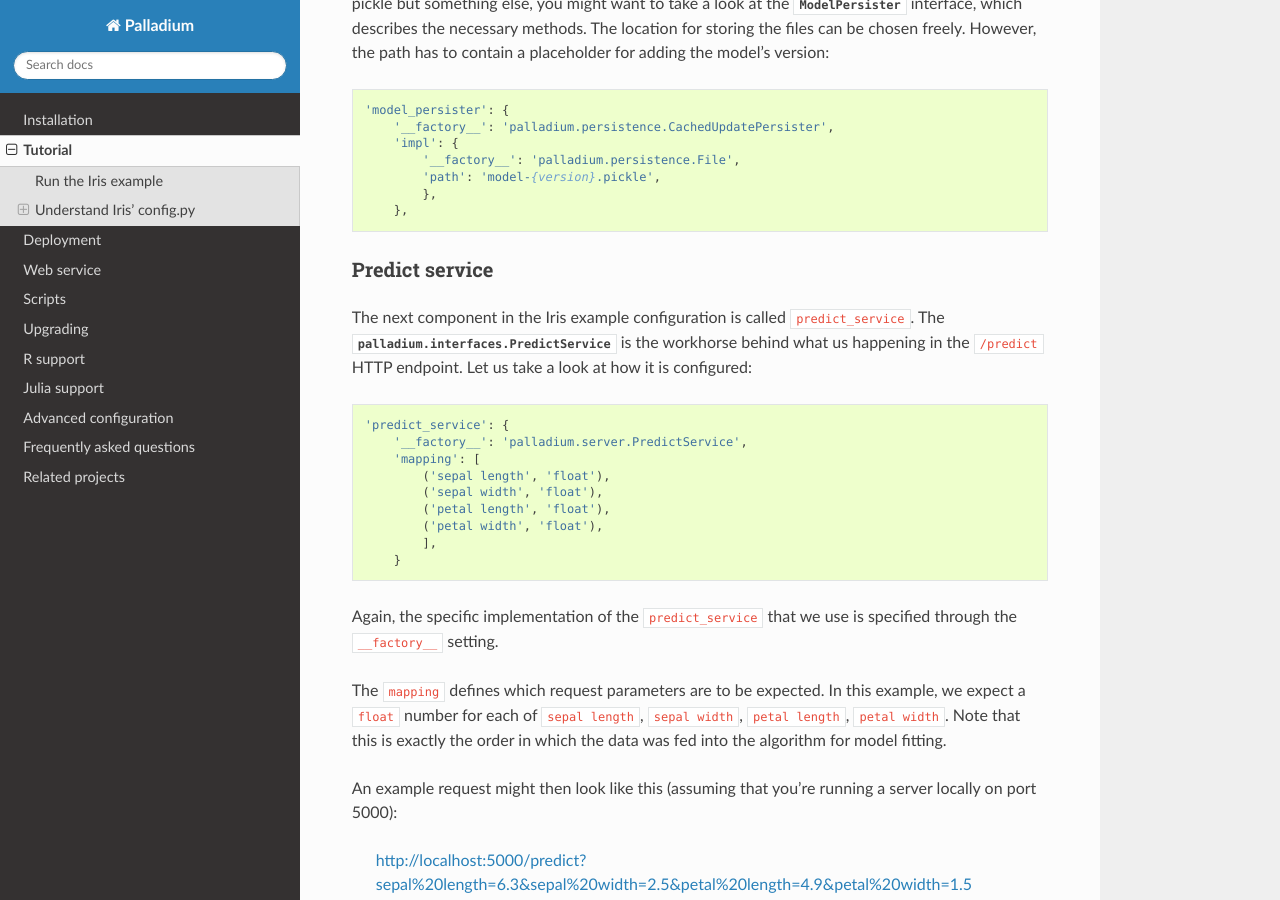
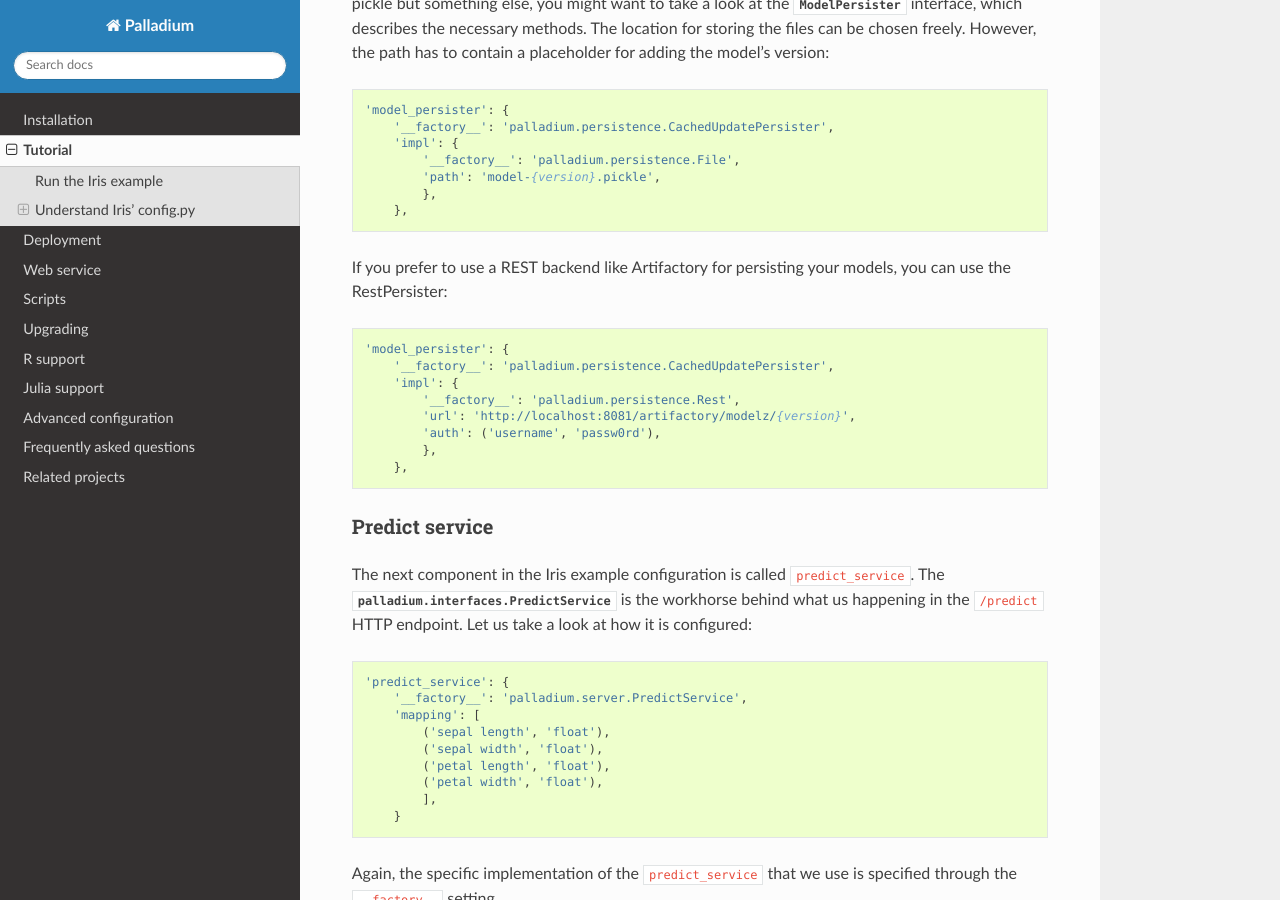
Before and after one commit to ottogroup/palladium, a Sphinx documentation site: the page built from docs/user/tutorial.rst, in a window 1280 px wide and 900 px high, scrolled down 6344 px. Built offline with Sphinx 7.4.7 and the Read the Docs theme 2.0.0, drawn with Linux system fonts in a browser that asks for light colours; pages that are not in the unit, such as notebooks, are missing from menus.

Commit message:
Moved example for RestPersister to tutorial.

```diff
--- a/docs/user/tutorial.rst
+++ b/docs/user/tutorial.rst
@@ -377,6 +377,19 @@ model's version:
             },
         },
 
+If you prefer to use a REST backend like Artifactory for persisting your
+models, you can use the RestPersister:
+
+.. code-block:: python
+
+    'model_persister': {
+        '__factory__': 'palladium.persistence.CachedUpdatePersister',
+        'impl': {
+            '__factory__': 'palladium.persistence.Rest',
+            'url': 'http://localhost:8081/artifactory/modelz/{version}',
+            'auth': ('username', 'passw0rd'),
+            },
+        },
 
 
 Predict service
```
Also changed, not shown: CHANGES.txt (+0 -7 lines).
